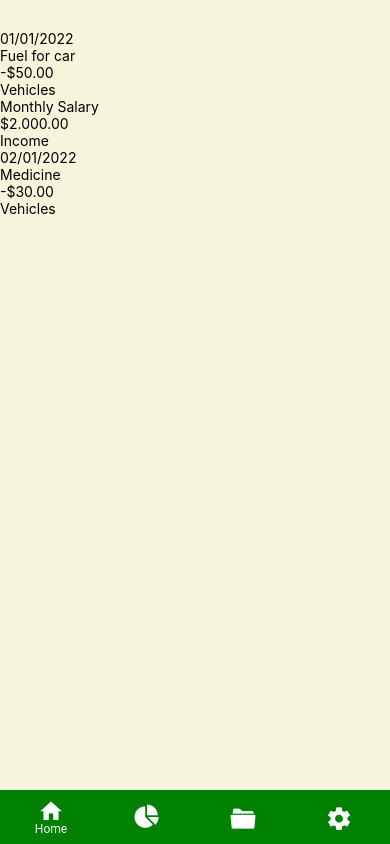
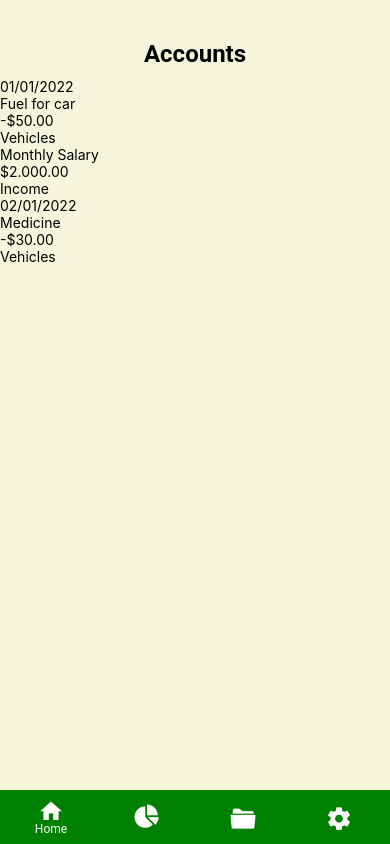
Before and after one commit to gianpaolopapaiz/my_wallet_fe_react_native, a React Native app: screen /Home in a window 390 px wide. Built offline with nearby package versions, Linux system fonts and the light colour scheme.

Commit message:
Add page title and screen content wrapper components

```diff
--- /dev/null
+++ b/components/PageTitle.js
@@ -0,0 +1,26 @@
+import React from 'react';
+import { View, Text, StyleSheet } from "react-native";
+import view from "react-native-web/dist/exports/View";
+
+const PageTitle = (props) => {
+  const text = props.text
+  return (
+    <View style={styles.container}>
+      <Text style={styles.pageTitle}>{text}</Text>
+    </View>
+  );
+}
+
+const styles = StyleSheet.create({
+  container: {
+    alignItems: 'center',
+    paddingVertical: 10
+  },
+  pageTitle: {
+    fontWeight: "bold",
+    fontSize: 24,
+    fontFamily: 'Roboto'
+  }
+})
+
+export default PageTitle
--- /dev/null
+++ b/components/ScreenContentWrapper.js
@@ -0,0 +1,20 @@
+import React from 'react'
+import { View, StyleSheet } from "react-native";
+
+const ScreenContentWrapper = ({children}) => {
+  return (
+    <View style={styles.safeArea}>
+      {children}
+    </View>
+  );
+};
+
+const styles = StyleSheet.create({
+  safeArea: {
+    flexGrow: 1,
+    paddingTop: 30,
+    backgroundColor: 'beige'
+  }
+});
+
+export default ScreenContentWrapper;
--- a/screens/Categories.js
+++ b/screens/Categories.js
@@ -5,7 +5,8 @@ import {
   FlatList,
   StyleSheet
 } from 'react-native';
-import TransactionsList from "../components/TransactionsList";
+import ScreenContentWrapper from "../components/ScreenContentWrapper";
+import PageTitle from "../components/PageTitle";
 
 const Categories = () => {
   const categories = [
@@ -30,7 +31,8 @@ const Categories = () => {
   ]
 
   return (
-    <View style={styles.safeContainer}>
+    <ScreenContentWrapper>
+      <PageTitle text='Categories'/>
       <View style={styles.mainContainer}>
         <View>
           <FlatList
@@ -40,7 +42,7 @@ const Categories = () => {
           />
         </View>
       </View>
-    </View>
+    </ScreenContentWrapper>
   )
 }
 
--- a/screens/Home.js
+++ b/screens/Home.js
@@ -3,6 +3,8 @@ import {
   View,
   StyleSheet
 } from 'react-native';
+import ScreenContentWrapper from "../components/ScreenContentWrapper";
+import PageTitle from "../components/PageTitle";
 import TransactionsList from "../components/TransactionsList";
 
 const Home = () => {
@@ -41,13 +43,14 @@ const Home = () => {
   ]
 
   return (
-    <View style={styles.safeContainer}>
+    <ScreenContentWrapper>
+      <PageTitle text="Accounts"/>
       <View style={styles.mainContainer}>
         <View>
           <TransactionsList transactions={transactions}/>
         </View>
       </View>
-    </View>
+    </ScreenContentWrapper>
   )
 }
 
```
